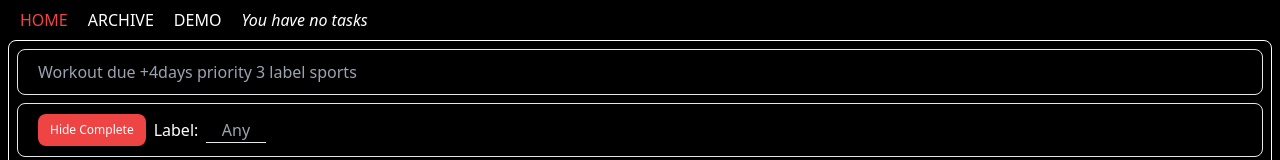
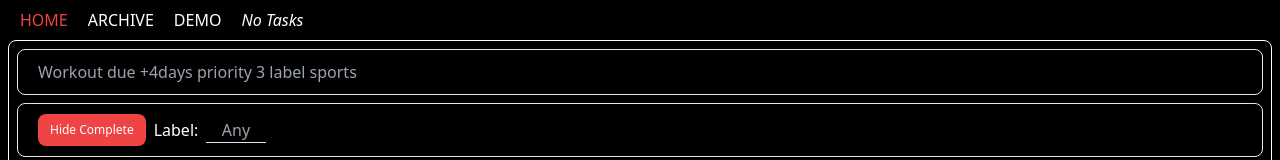
Before and after one commit to serge133/todo-app-simple, a Next.js app: page / in a window 1280 px wide. Shown: the top 160 px of the page. Built offline with nearby package versions, Linux system fonts and the light colour scheme.

Commit message:
Formatting of tasks due in navbar

```diff
--- a/components/navbar.tsx
+++ b/components/navbar.tsx
@@ -28,11 +28,10 @@ export default function Navbar(props: Props) {
       ))}
       {props.numTasks ? (
         <h3 className="italic inline ml-5">
-          You have <span className="text-red-500">{props.numTasks}</span>{" "}
-          task(s) due
+          <span className="text-red-500">{props.numTasks}</span> task(s) due
         </h3>
       ) : (
-        <h3 className="italic inline ml-5">You have no tasks</h3>
+        <h3 className="italic inline ml-5">No Tasks</h3>
       )}
     </div>
   );
```
